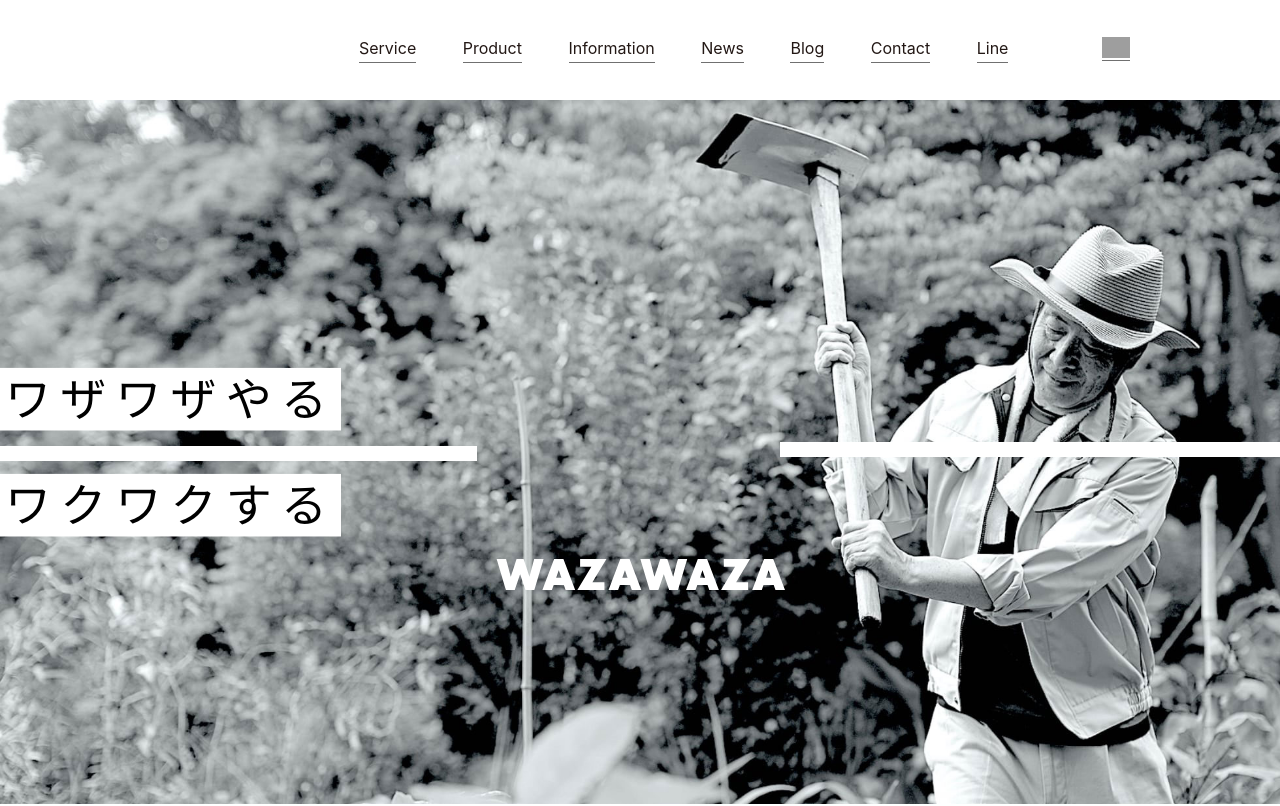
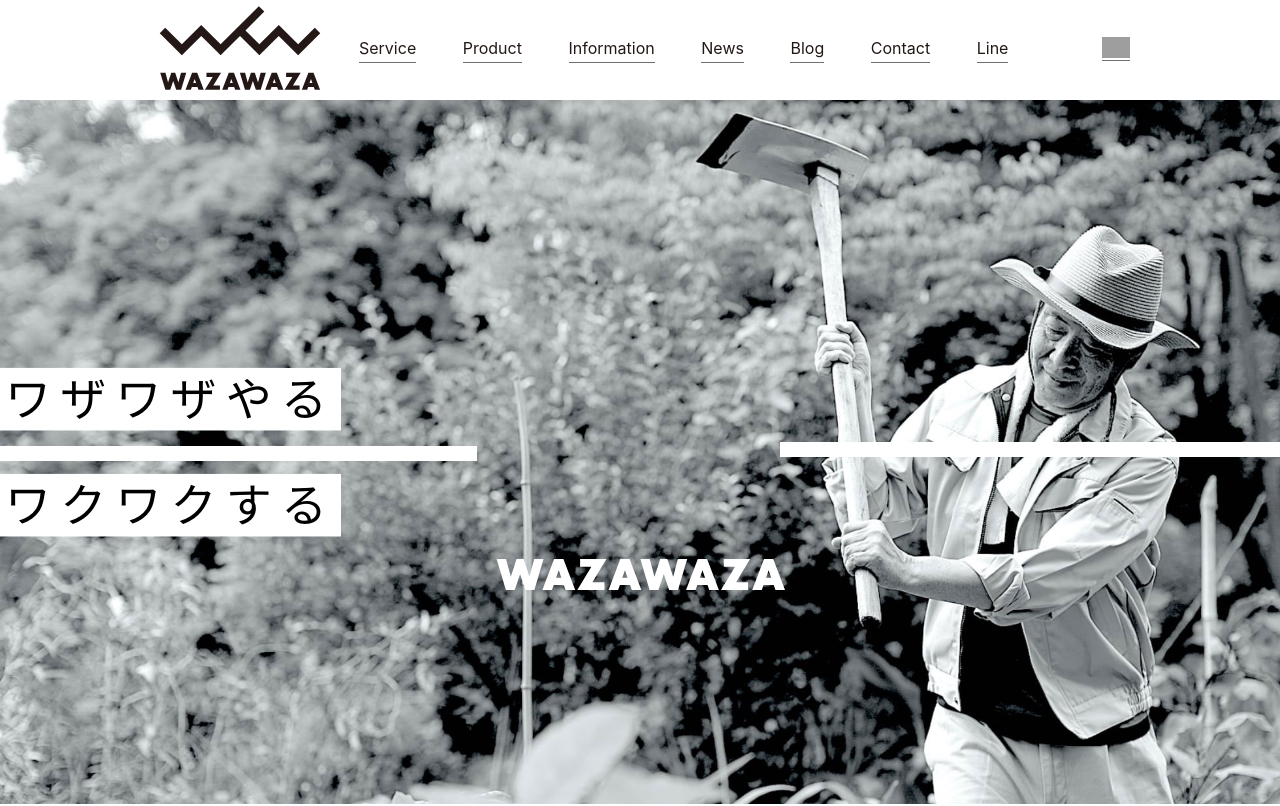
Before and after one commit to yamada-0320/wazawaza-corporate, a Next.js app: page / in a window 1280 px wide. Shown: the top 806 px of the page. Built offline with nearby package versions, Linux system fonts and the light colour scheme; grey boxes are pictures that could not be loaded.

Commit message:
Update header.tsx

```diff
--- a/components/header.tsx
+++ b/components/header.tsx
@@ -19,7 +19,7 @@ export default function Header() {
       <div className={`headerWrap ${isOpen ? "bgBlack" : ""}`}>
         <h1 className="headerLogo">
           <Link href="/" onClick={closeMenu}>
-            <img src="/img/logo.svg" alt="WAZAWAZA" />
+            <img src="/img/logo.svg" alt="WAZAWAZA" width={180} height={40} style={{ display: "block", height: "auto" }} />
           </Link>
         </h1>
 
```
